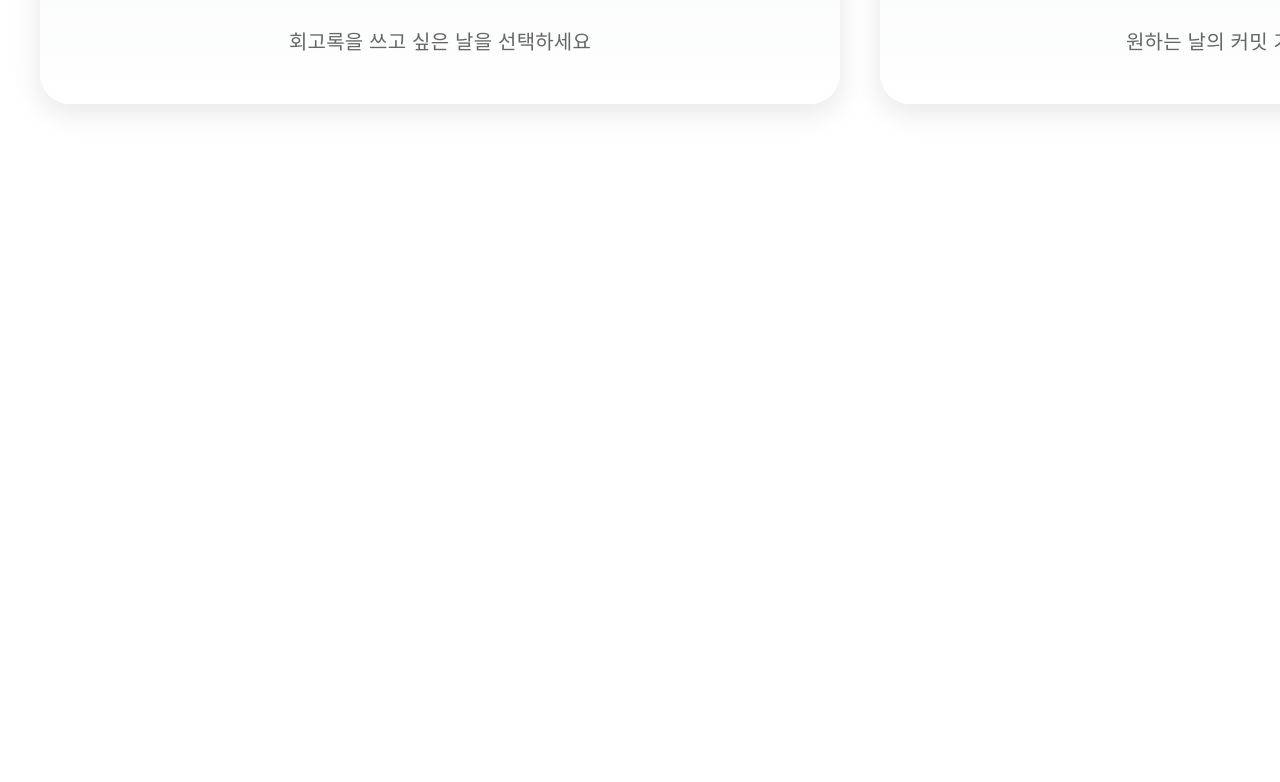
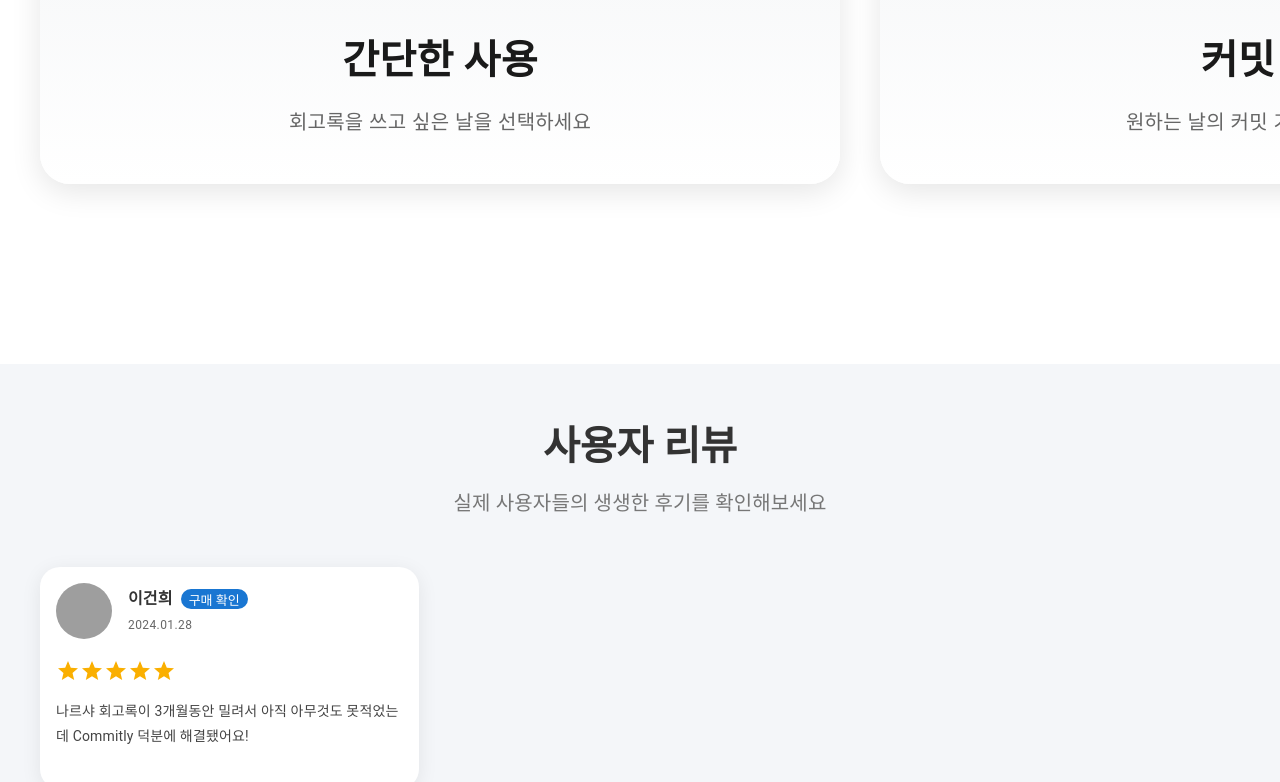
Before and after one commit to Commitly/commitly-web, a React (Create React App) app: page / in a window 1280 px wide. Shown: the part 1396-2178 px from the top of the page. Before the commit the page ends 1600 px from the top, so only its background shows below. Built offline with nearby package versions, Linux system fonts and the light colour scheme; no server answers; grey boxes are pictures that could not be loaded; a web font is replaced by a local one.

Commit message:
feat: 유저리뷰

```diff
--- /dev/null
+++ b/src/components/card/UserReviews.tsx
@@ -0,0 +1,163 @@
+import React from 'react';
+import {
+  Box,
+  Card,
+  CardContent,
+  Typography,
+  Avatar,
+  Rating,
+  Chip,
+  Stack
+} from '@mui/material';
+import styled from 'styled-components';
+
+const ReviewsContainer = styled(Box)`
+  padding: 60px 40px;
+  background-color: #f4f6f9;
+  min-height: 100vh;
+`;
+
+const ReviewsGrid = styled(Box)`
+  display: grid;
+  grid-template-columns: repeat(auto-fill, minmax(320px, 1fr));
+  gap: 32px;
+  max-width: 1200px;
+  margin: 0 auto;
+`;
+
+const StyledCard = styled(Card)`
+  && {
+    border-radius: 20px;
+    box-shadow: 0 4px 20px rgba(0, 0, 0, 0.08);
+    transition: transform 0.3s ease, box-shadow 0.3s ease;
+    height: 100%;
+
+    &:hover {
+      transform: translateY(-8px);
+      box-shadow: 0 12px 30px rgba(0, 0, 0, 0.12);
+    }
+  }
+`;
+
+const UserInfo = styled(Box)`
+  display: flex;
+  align-items: center;
+  margin-bottom: 20px;
+`;
+
+const UserDetails = styled(Box)`
+  margin-left: 16px;
+`;
+
+const reviews = [
+  {
+    id: 1,
+    userName: "이건희",
+    userImage: "https://avatars.githubusercontent.com/u/162662402?v=4",
+    rating: 5,
+    date: "2024.01.28",
+    review: "나르샤 회고록이 3개월동안 밀려서 아직 아무것도 못적었는데 Commitly 덕분에 해결됐어요!",
+    verifiedPurchase: true
+  },
+//   {
+//     id: 2,
+//     userName: "이준호",
+//     userImage: "/api/placeholder/40/40",
+//     rating: 4,
+//     date: "2024.01.20",
+//     review: "전반적으로 만족스럽습니다. 업데이트가 자주 이루어져서 좋아요. 몇 가지 개선사항이 있다면 더 좋을 것 같네요.",
+//     verifiedPurchase: true
+//   },
+//   {
+//     id: 3,
+//     userName: "박민지",
+//     userImage: "/api/placeholder/40/40",
+//     rating: 5,
+//     date: "2024.01.25",
+//     review: "고객 서비스가 정말 훌륭해요. 문의사항에 대해 신속하고 친절하게 응답해주셔서 감사합니다.",
+//     verifiedPurchase: false
+//   },
+//   {
+//     id: 4,
+//     userName: "최현우",
+//     userImage: "/api/placeholder/40/40",
+//     rating: 5,
+//     date: "2024.01.28",
+//     review: "디자인이 너무 깔끔하고 좋네요. 특히 다크모드 지원이 마음에 듭니다. 앱의 성능도 매우 안정적이에요.",
+//     verifiedPurchase: true
+//   }
+];
+
+const UserReviews = () => {
+  return (
+    <ReviewsContainer>
+      <Box sx={{ textAlign: 'center', mb: 6 }}>
+        <Typography variant="h3" component="h1" sx={{
+          fontWeight: 700,
+          color: '#333',
+          mb: 2,
+          fontSize: '2.5rem',
+        }}>
+          사용자 리뷰
+        </Typography>
+        <Typography variant="h6" sx={{ color: '#777' }}>
+          실제 사용자들의 생생한 후기를 확인해보세요
+        </Typography>
+      </Box>
+
+      <ReviewsGrid>
+        {reviews.map((review) => (
+          <StyledCard key={review.id}>
+            <CardContent sx={{ height: '100%', display: 'flex', flexDirection: 'column' }}>
+              <UserInfo>
+                <Avatar
+                  src={review.userImage}
+                  alt={review.userName}
+                  sx={{ width: 56, height: 56, borderRadius: '50%' }}
+                />
+                <UserDetails>
+                  <Stack direction="row" alignItems="center" spacing={1}>
+                    <Typography variant="subtitle1" sx={{ fontWeight: 600, color: '#333' }}>
+                      {review.userName}
+                    </Typography>
+                    {review.verifiedPurchase && (
+                      <Chip
+                        label="구매 확인"
+                        size="small"
+                        color="primary"
+                        sx={{ height: 20 }}
+                      />
+                    )}
+                  </Stack>
+                  <Typography variant="caption" color="text.secondary">
+                    {review.date}
+                  </Typography>
+                </UserDetails>
+              </UserInfo>
+
+              <Rating
+                value={review.rating}
+                readOnly
+                sx={{ mb: 2 }}
+              />
+
+              <Typography
+                variant="body2"
+                sx={{
+                  color: '#444',
+                  lineHeight: 1.8,
+                  mb: 2,
+                  flex: 1
+                }}
+              >
+                {review.review}
+              </Typography>
+            </CardContent>
+          </StyledCard>
+        ))}
+      </ReviewsGrid>
+    </ReviewsContainer>
+  );
+};
+
+export default UserReviews;
--- a/src/pages/home/HomePage.tsx
+++ b/src/pages/home/HomePage.tsx
@@ -8,9 +8,8 @@ import { Typography } from '@mui/material';
 import font from '../../theme/Font';
 import theme from '../../theme/Theme';
 import S from './HomePage.style';
-import C from '../../components/card/Card.style';
-import HomeCircle from '../../components/circle/HomeCircle';
 import OnboardingCarousel from '../../components/card/OnboardingCarousel';
+import UserReviews from '../../components/card/UserReviews';
 
 function HomePage() {
   const navigate = useNavigate();
@@ -59,8 +58,11 @@ function HomePage() {
           </S.container>
         </Box>
       </Box>
-      <Box sx={{width: '100vw', height: '100vh', backgroundColor: theme.white, display: 'flex', justifyContent: 'center', alignItems: 'center'}}>
+      <Box sx={{width: '100vw', height: '120vh', backgroundColor: theme.white, display: 'flex', justifyContent: 'center', alignItems: 'center'}}>
       <OnboardingCarousel></OnboardingCarousel>
+      </Box>
+      <Box>
+      <UserReviews></UserReviews>
       </Box>
     </Box>
 
```
